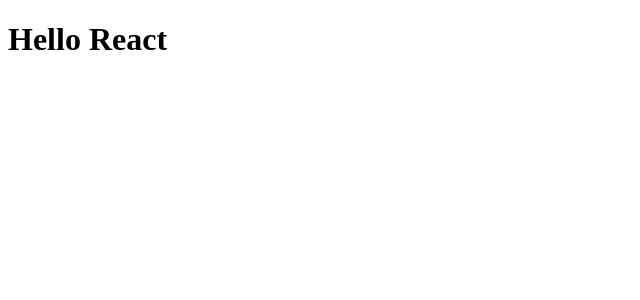
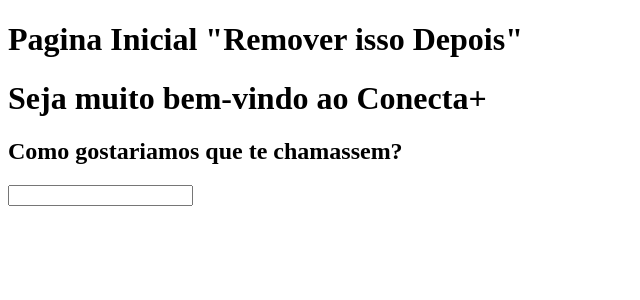
Before and after one commit to KayqueSekishiki/conecta-plus, a React (Create React App) app: page /login in a window 1280 px wide. Shown: the top 300 px of the page, without its empty margins (0-640 px from the left). Built offline with nearby package versions, Linux system fonts and the light colour scheme.

Commit message:
Criado arquivos iniciais das paginas

```diff
--- a/src/App.tsx
+++ b/src/App.tsx
@@ -1,7 +1,28 @@
+import { createBrowserRouter, RouterProvider } from 'react-router-dom'
+
+import Initial from './pages/Initial'
+import Main from './pages/Main'
+import Register from './pages/Register'
+
+const routers = createBrowserRouter([
+  {
+    path: '/login',
+    element: <Initial />
+  },
+  {
+    path: '/',
+    element: <Main />
+  },
+  {
+    path: '/register',
+    element: <Register />
+  }
+])
+
 function App() {
   return (
-    <div className="App">
-      <h1>Hello React</h1>
+    <div>
+      <RouterProvider router={routers} />
     </div>
   )
 }
--- /dev/null
+++ b/src/pages/Initial/index.tsx
@@ -0,0 +1,12 @@
+const Initial = () => (
+  <>
+    <h1>Pagina Inicial "Remover isso Depois"</h1>
+    <h1>
+      Seja muito bem-vindo ao <span>Conecta+</span>
+    </h1>
+    <h2>Como gostariamos que te chamassem?</h2>
+    <input type="text" />
+  </>
+)
+
+export default Initial
--- /dev/null
+++ b/src/pages/Main/index.tsx
@@ -0,0 +1,10 @@
+const Main = () => (
+  <>
+    <h1>Pagina Principal</h1>
+    <h1>Conecta+</h1>
+    <aside>Painel Esquerdo</aside>
+    <aside>Painel Direito</aside>
+  </>
+)
+
+export default Main
--- /dev/null
+++ b/src/pages/Register/index.tsx
@@ -0,0 +1,8 @@
+const Register = () => (
+  <>
+    <h1>Pagina de Registro "Remover Depois"</h1>
+    <h1>Registrar um novo contato</h1>
+  </>
+)
+
+export default Register
```
